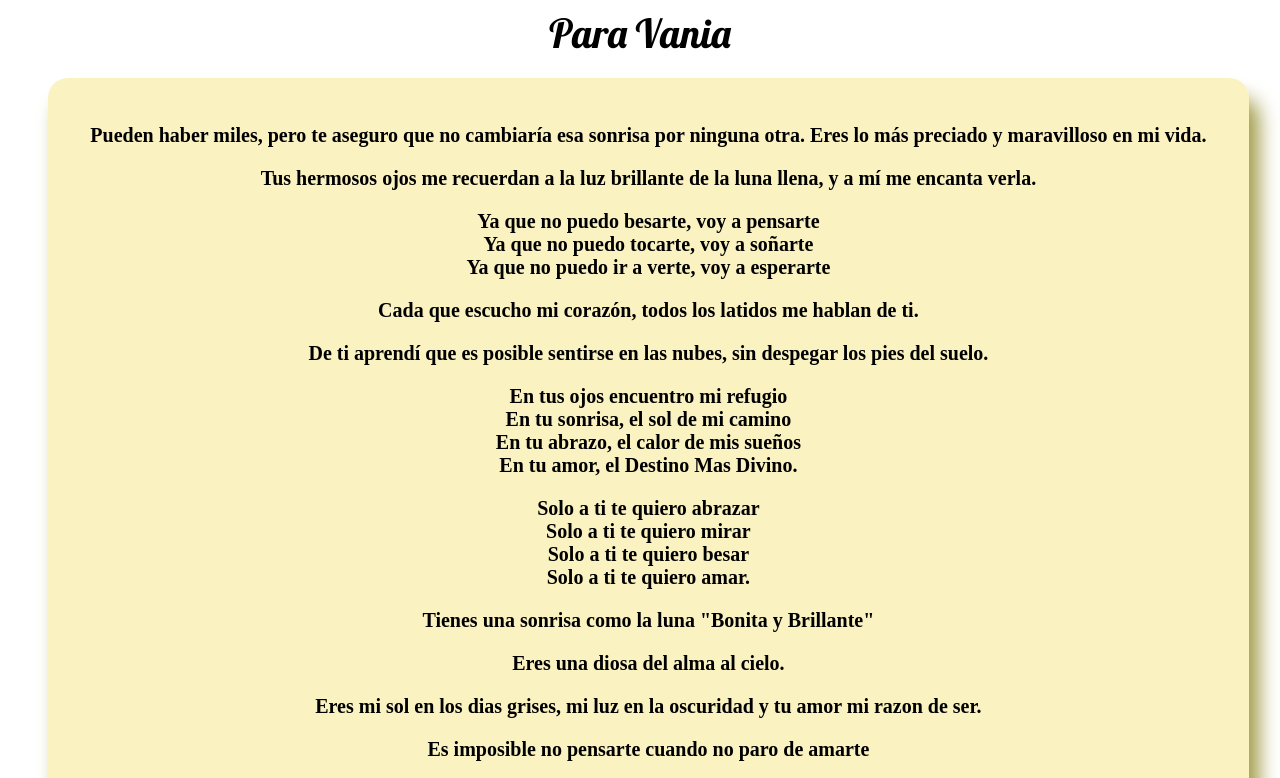
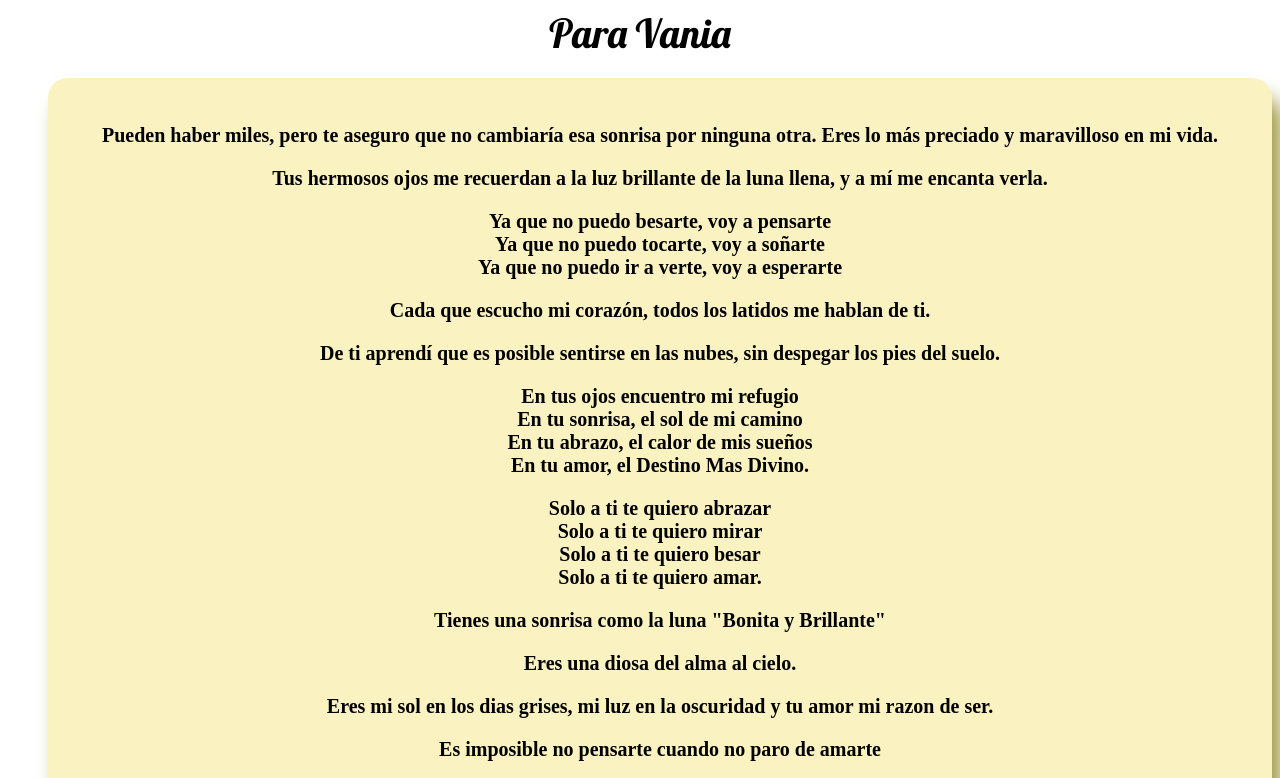
Before and after one commit to santiagotona/Para-Vania, a plain HTML site: page poemas.html in a window 1280 px wide. Shown: the top 778 px of the page. Drawn offline with Linux system fonts and the light colour scheme; a web font is replaced by a local one.

Commit message:
Update Estilos.css

```diff
--- a/css/Estilos.css
+++ b/css/Estilos.css
@@ -10,8 +10,8 @@ header {
 #Poemas {
     font-family: "Platypi", sa;
     background: rgba(247, 233, 151, 0.596);
-    height: 1150px;
-    width: 95%;
+
+
     margin-left: 40px;
     box-shadow: 10px 20px 20px rgb(160, 154, 70);
     font-size: 20px;
```
